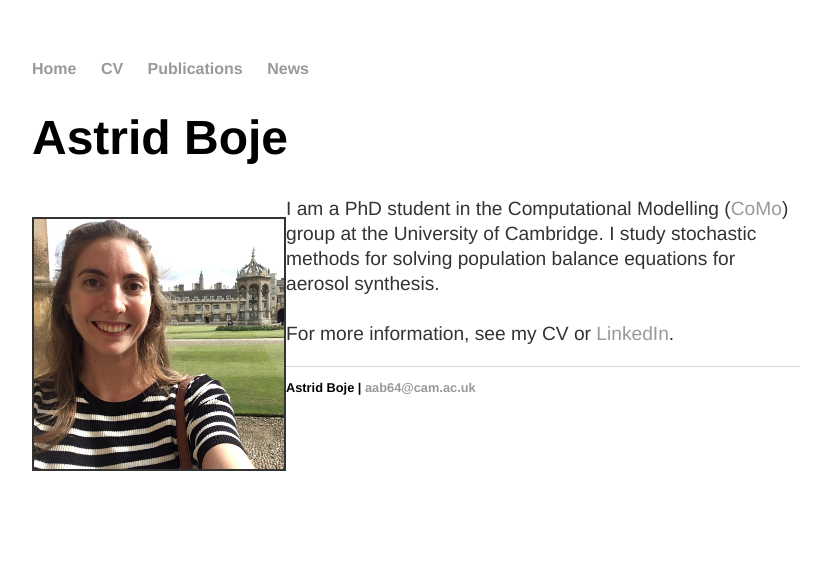
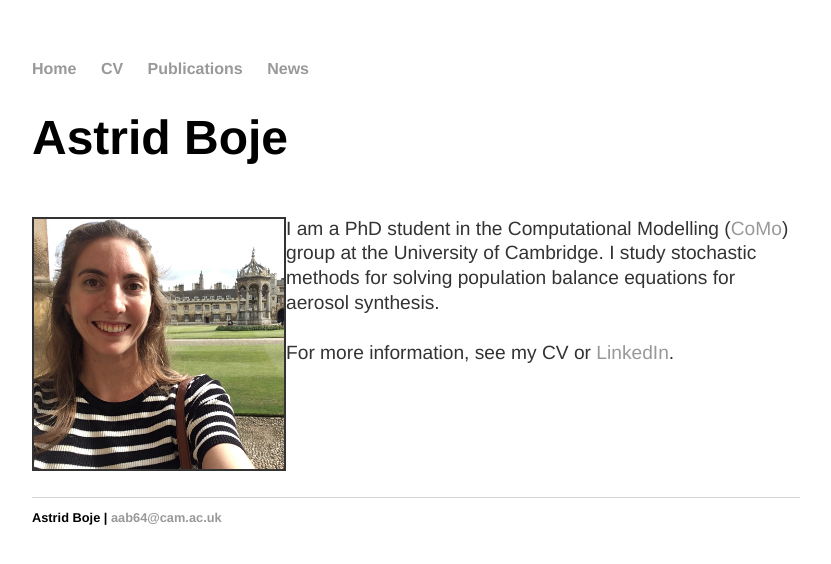
Before and after one commit to aab64/aab64.github.io, a Jekyll site: the page built from index.html, in a window 1280 px wide. Shown: the top 564 px of the page, without its empty margins (224-1055 px from the left). Built offline with Jekyll 4.4.1, drawn with Linux system fonts in a browser that asks for light colours.

Commit message:
Update index.html

```diff
--- a/index.html
+++ b/index.html
@@ -16,7 +16,7 @@ title: Astrid Boje | PhD Student | CoMo Group | University of Cambridge
 		For more information, see my CV or <a href="https://www.linkedin.com/in/astrid-boje-a3543863">LinkedIn</a>.
 	</p>
 </div-->
-<div class="blurb" style="clear: left;">
+<div class="blurb" style="clear: left; display: inline-block">
     <p style="float: left;"><img src="/images/Me_in_Cam.jpg" height="auto" width="250px" border="2px solid grey"></p>
     <p>
 	I am a PhD student in the Computational Modelling (<a href="http://como.ceb.cam.ac.uk/index.php?Page=People&Section=aab64">CoMo</a>)
```
